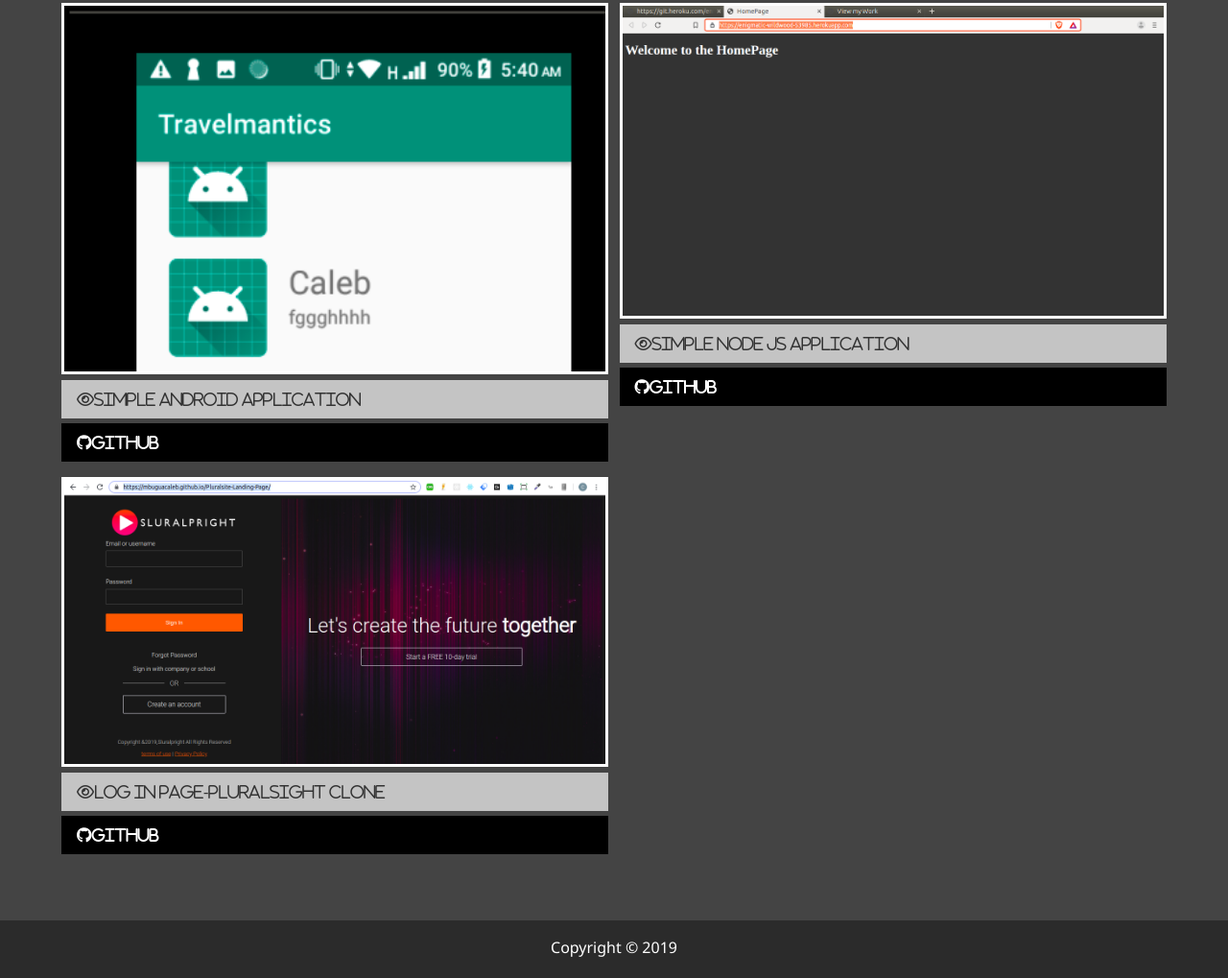
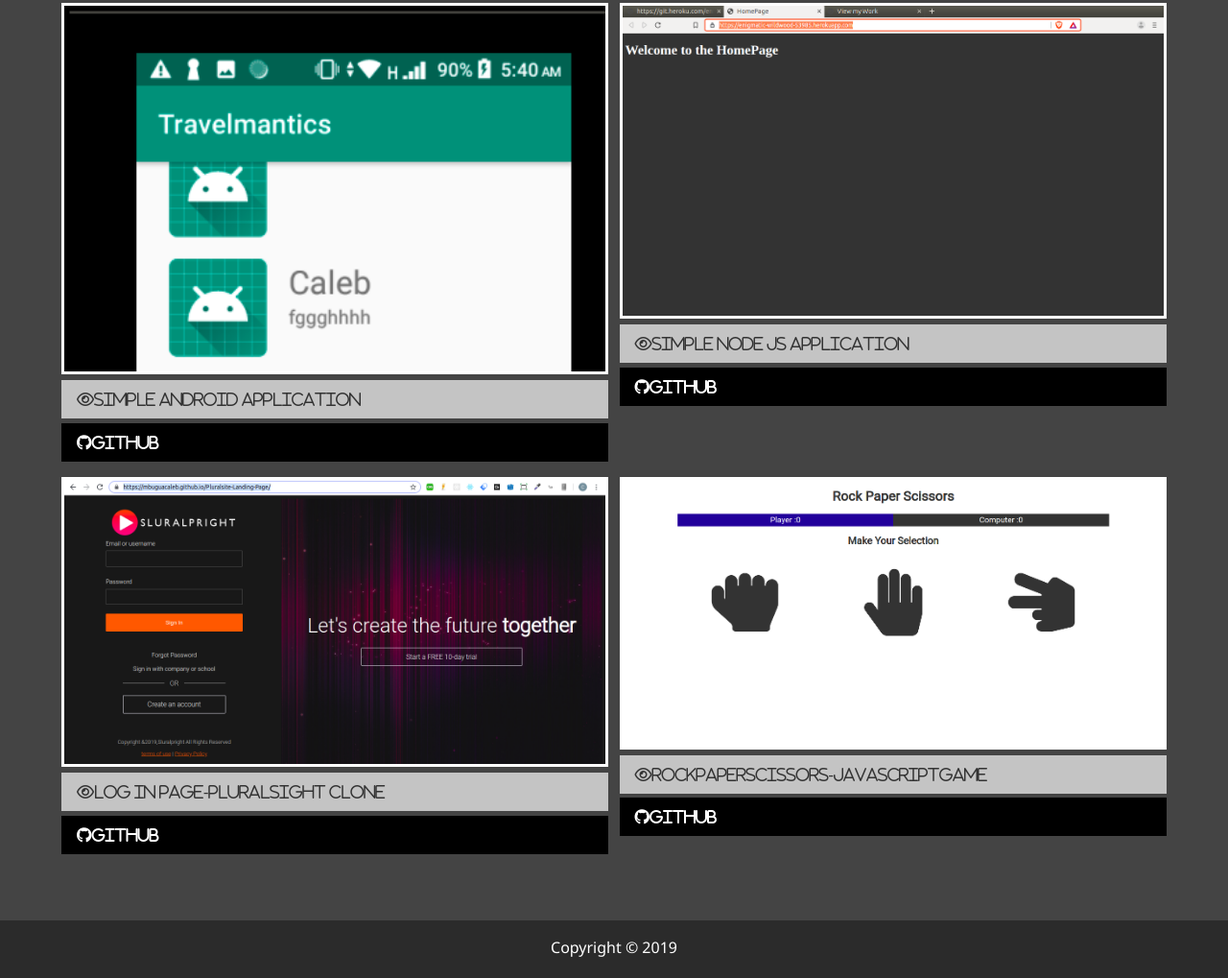
Before and after one commit to MbuguaCaleb/My-Porfolio, a website: page dist/work.html in a window 1280 px wide. Shown: the part 742-1761 px from the top of the page at 96% size. Drawn offline with Linux system fonts and the light colour scheme.

Commit message:
add-Rock-paperScissorsJSGame

```diff
--- a/dist/work.html
+++ b/dist/work.html
@@ -122,6 +122,25 @@
                 </a>
 
             </div>
+            <div class="item">
+
+                <a href="#!">
+                    <img src="img/projects/rockpaper.png" alt="Project">
+                </a>
+
+                <a href="https://mbuguacaleb.github.io/JavaScript-Rock-Paper-Scissors-Game/" class="btn-light">
+                    <i class="fa fa-eye">RockPaperScissors-JavaScriptGame
+
+                    </i>
+                </a>
+
+                <a href="https://github.com/MbuguaCaleb/" class="btn-dark">
+                    <i class="fa fa-github">Github
+
+                    </i>
+                </a>
+
+            </div>
         </div>
     </main>
 
--- a/package.json
+++ b/package.json
@@ -7,7 +7,6 @@
   "scripts": {
     "sass": "node-sass -w scss / -o dist/css/ --recursive",
     "deploy": "gh-pages -d dist"
-
   },
   "repository": {
     "type": "git",
```
Also changed, not shown: dist/img/projects/rockpaper.png (added).
